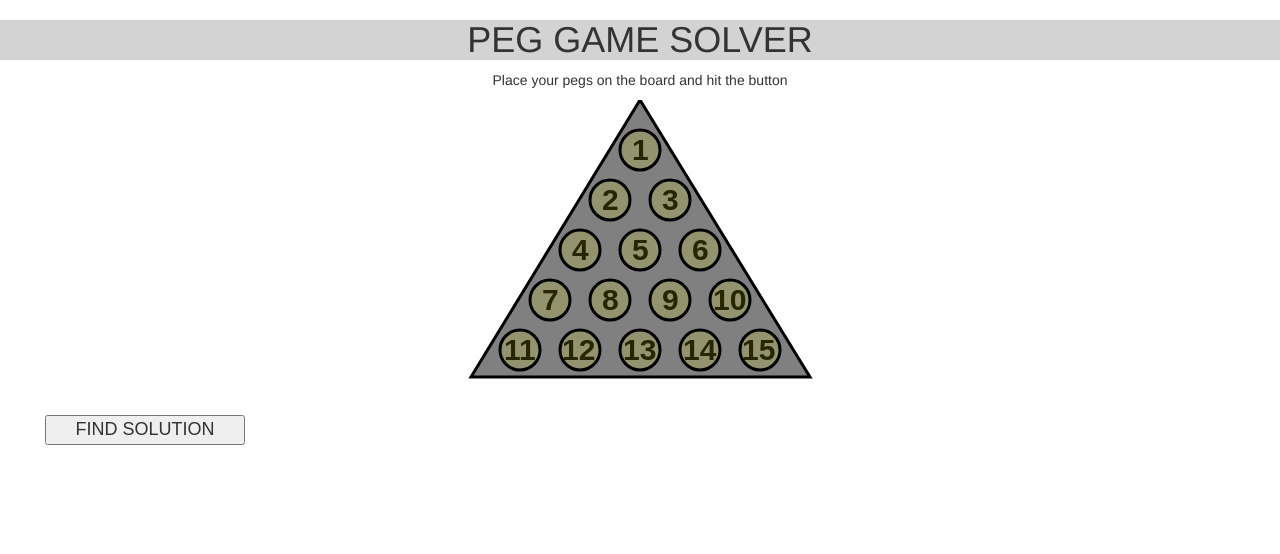
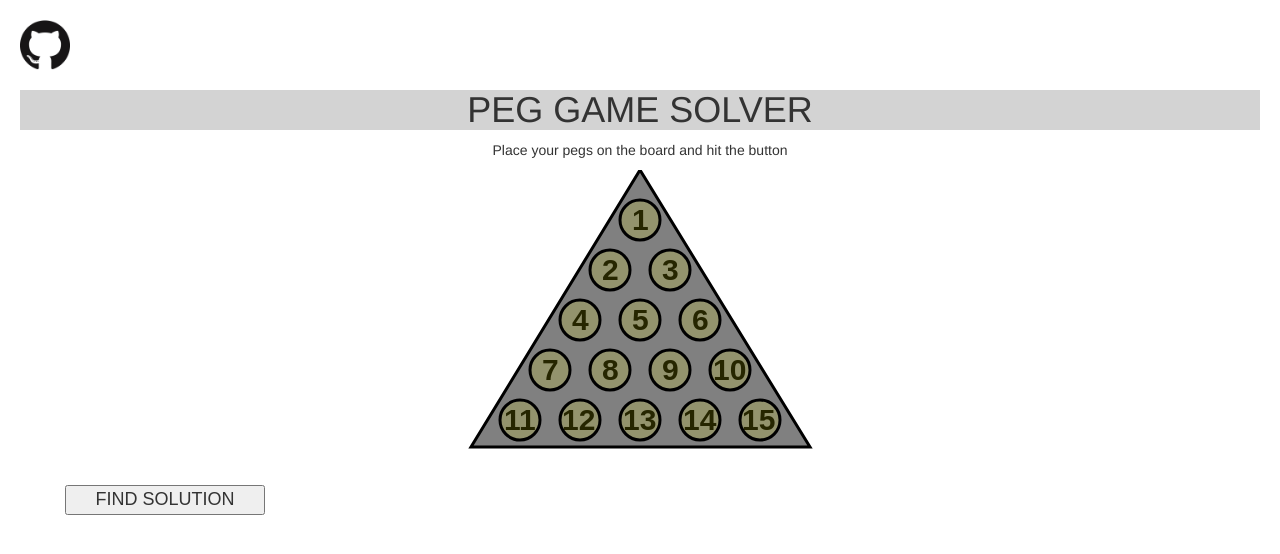
Before and after one commit to eebmagic/pegGameSolver, a website: page public/index.html in a window 1280 px wide. Drawn offline with nearby package versions, Linux system fonts and the light colour scheme.

Commit message:
add github logo link

```diff
--- a/public/index.html
+++ b/public/index.html
@@ -19,6 +19,9 @@
   </head>
 
   <body id="body">
+    <a id="github" href="https://github.com/eebmagic/pegGameSolver" target="_blank">
+      <img src="GitHub-Mark-120px-plus.png" width="50px">
+    </a>
     <h1>PEG GAME SOLVER</h1>
     <p>Place your pegs on the board and hit the button<p>
     <script src="script.js"></script>
--- a/public/style.css
+++ b/public/style.css
@@ -26,6 +26,10 @@ button {
   font: 18px sans-serif;
 }
 
+body {
+    margin: 20px;
+}
+
 .peg {
     stroke-width: 3;
     stroke: black;
```
Also changed, not shown: public/GitHub-Mark-120px-plus.png (added).
